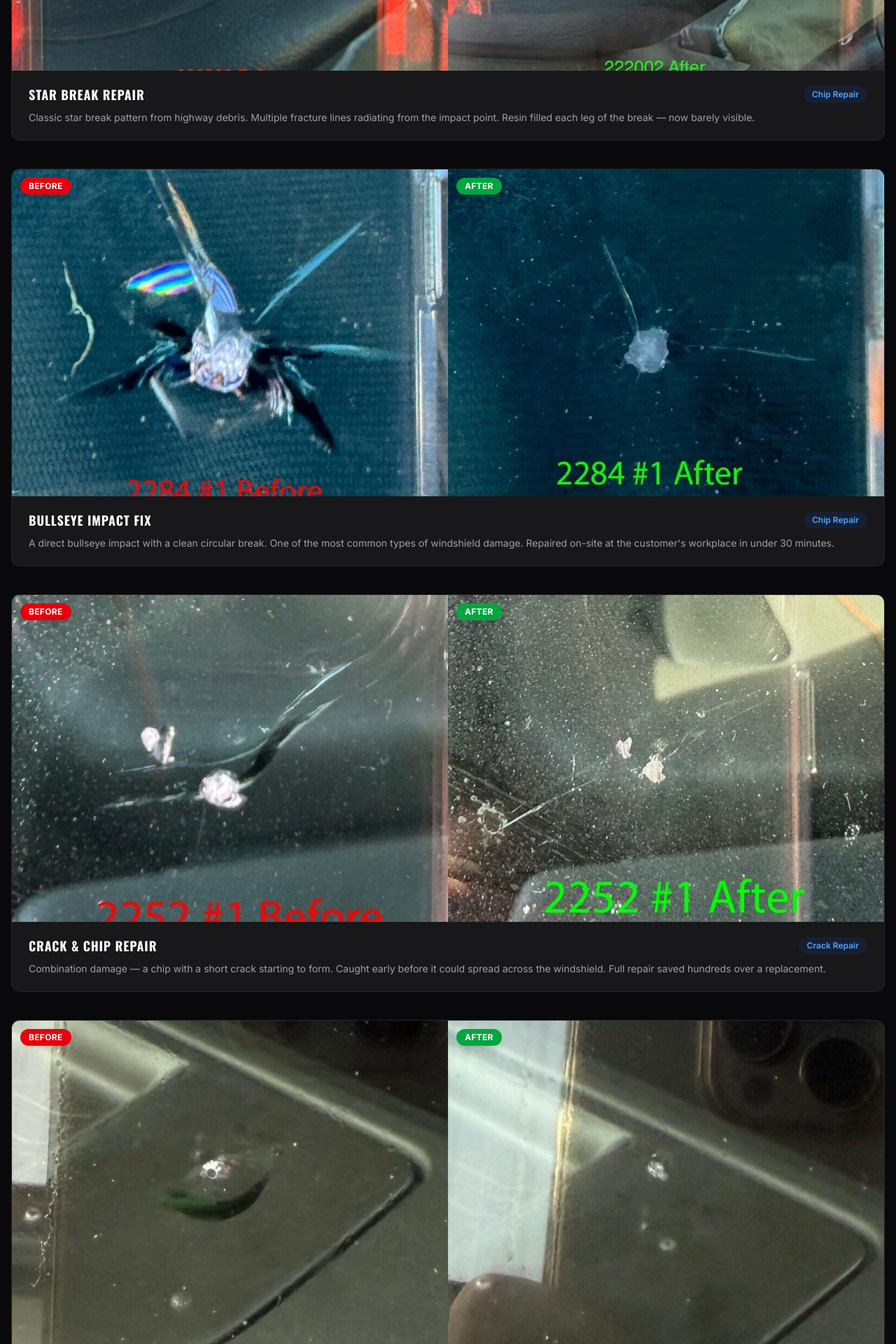
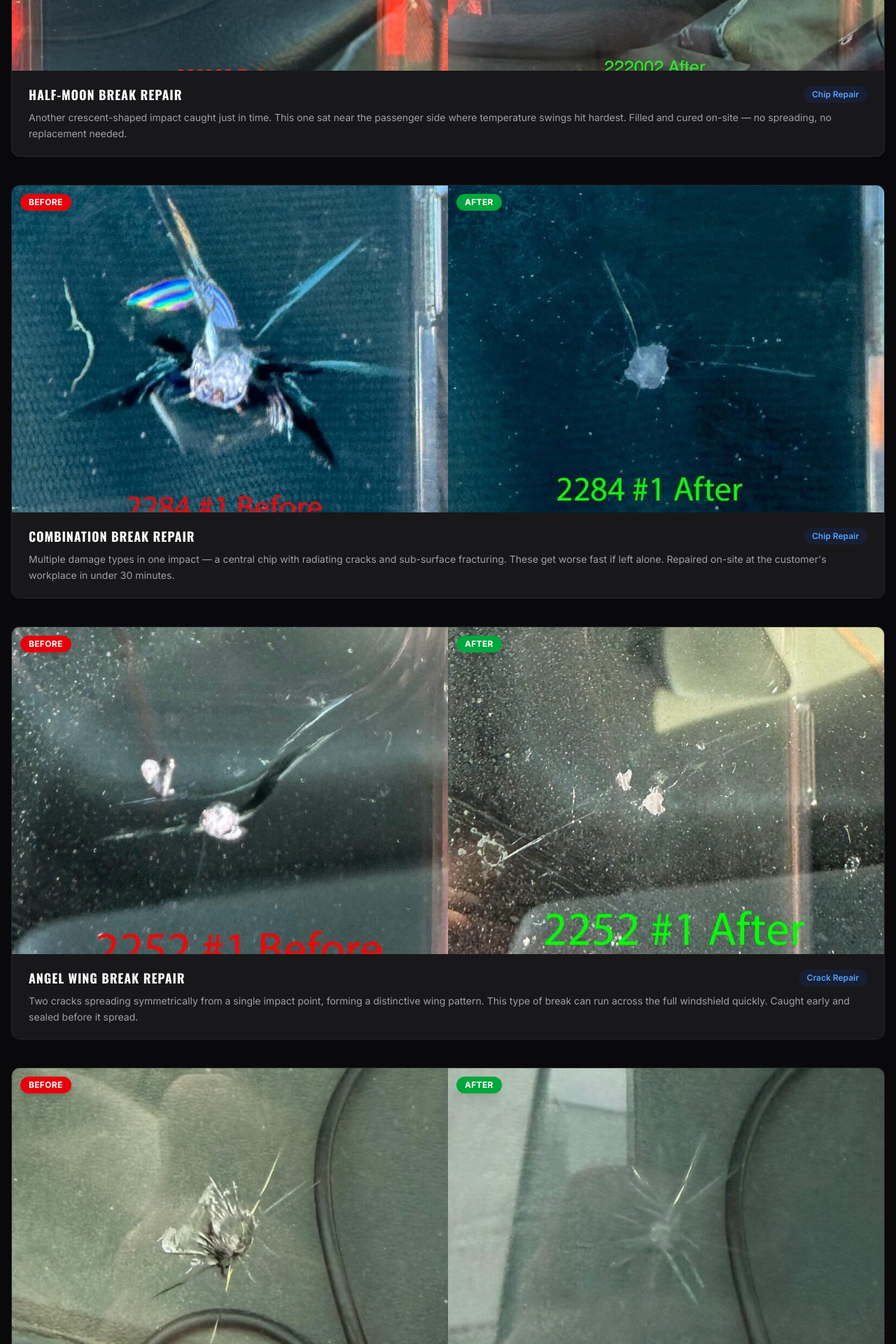
Before and after one commit to wrenchtokeys/rockstar-windshield-repair, a Next.js app: page /gallery in a window 1280 px wide. Shown: the part 1280-3200 px from the top of the page at 70% size. Built offline with nearby package versions, Linux system fonts and the light colour scheme.

Commit message:
Fix gallery break type descriptions — correct star break→half-moon, bullseye→combination, crack&chip→angel wing, remove duplicate stone break

```diff
--- a/src/app/gallery/page.tsx
+++ b/src/app/gallery/page.tsx
@@ -20,36 +20,28 @@ const galleryItems = [
     after: "/images/gallery/after-1.jpeg",
   },
   {
-    title: "Star Break Repair",
+    title: "Half-Moon Break Repair",
     description:
-      "Classic star break pattern from highway debris. Multiple fracture lines radiating from the impact point. Resin filled each leg of the break — now barely visible.",
+      "Another crescent-shaped impact caught just in time. This one sat near the passenger side where temperature swings hit hardest. Filled and cured on-site — no spreading, no replacement needed.",
     tag: "Chip Repair",
     before: "/images/gallery/before-2.jpeg",
     after: "/images/gallery/after-2.jpeg",
   },
   {
-    title: "Bullseye Impact Fix",
+    title: "Combination Break Repair",
     description:
-      "A direct bullseye impact with a clean circular break. One of the most common types of windshield damage. Repaired on-site at the customer's workplace in under 30 minutes.",
+      "Multiple damage types in one impact — a central chip with radiating cracks and sub-surface fracturing. These get worse fast if left alone. Repaired on-site at the customer's workplace in under 30 minutes.",
     tag: "Chip Repair",
     before: "/images/gallery/before-3.jpeg",
     after: "/images/gallery/after-3.jpeg",
   },
   {
-    title: "Crack & Chip Repair",
+    title: "Angel Wing Break Repair",
     description:
-      "Combination damage — a chip with a short crack starting to form. Caught early before it could spread across the windshield. Full repair saved hundreds over a replacement.",
+      "Two cracks spreading symmetrically from a single impact point, forming a distinctive wing pattern. This type of break can run across the full windshield quickly. Caught early and sealed before it spread.",
     tag: "Crack Repair",
     before: "/images/gallery/before-4.jpeg",
     after: "/images/gallery/after-4.jpeg",
-  },
-  {
-    title: "Stone Break Repair",
-    description:
-      "Small stone break near the windshield edge — the most critical spot for crack spreading. Repaired quickly to prevent further damage to the structural integrity.",
-    tag: "Chip Repair",
-    before: "/images/gallery/before-5.jpeg",
-    after: "/images/gallery/after-5.jpeg",
   },
   {
     title: "Star Break — Fleet Vehicle",
```
